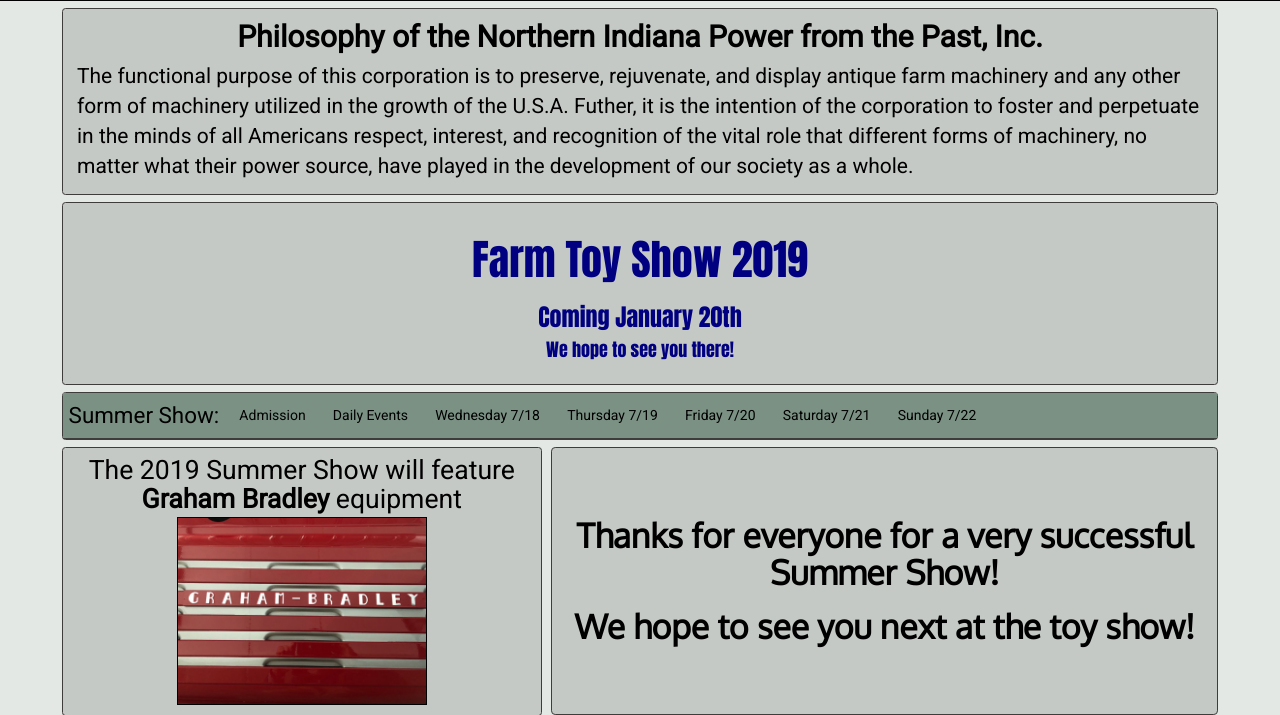
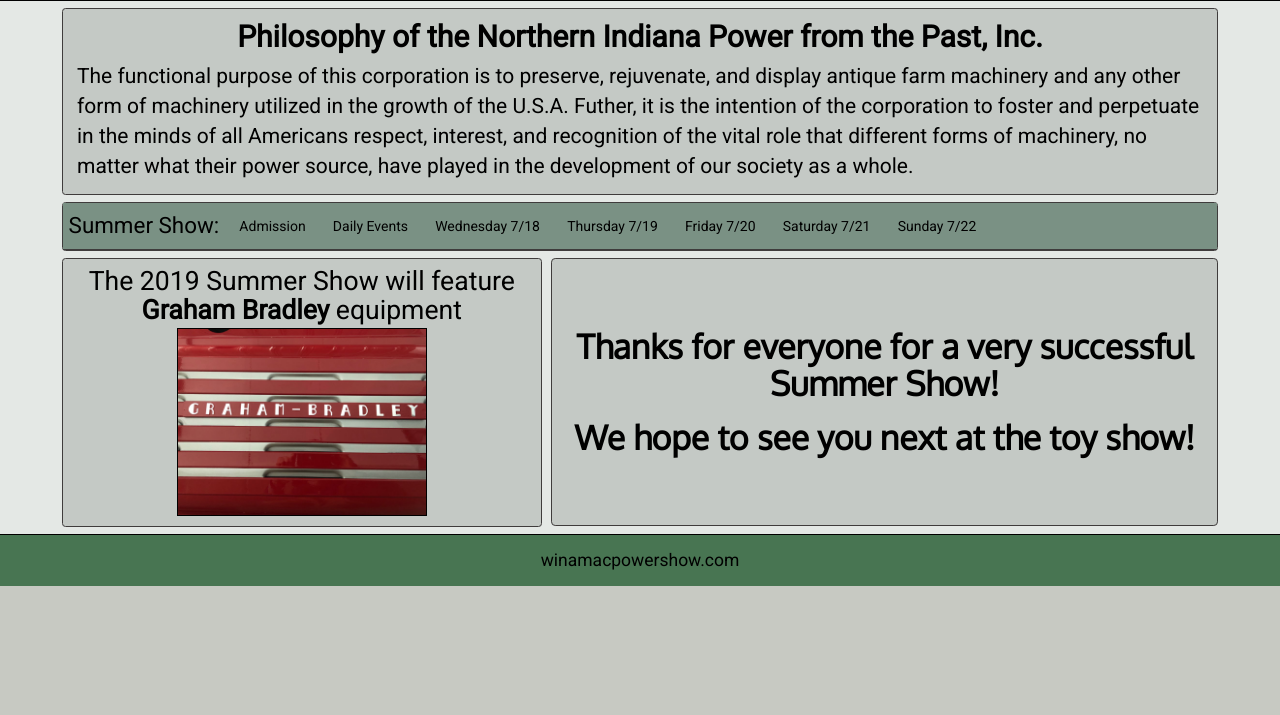
Before and after one commit to hckscripter6/winamacpowershow-flask, a Flask app: page / in a window 1280 px wide. Shown: the part 457-1172 px from the top of the page. After the commit the page ends 1043 px from the top, so only its background shows below. Run offline with Flask 2, Linux system fonts and the light colour scheme; data that the repository does not hold is empty; some libraries are stand-ins or nearby versions; some web fonts are replaced.

Commit message:
remove Farm tow show banner

```diff
--- a/templates/index.html
+++ b/templates/index.html
@@ -20,14 +20,6 @@ Winamac Power From The Past
 
 	<p>The functional purpose of this corporation is to preserve, rejuvenate, and display antique farm machinery and any other form of machinery utilized in the growth of the U.S.A. Futher, it is the intention of the corporation to foster and perpetuate in the minds of all Americans respect, interest, and recognition of the vital role that different forms of machinery, no matter what their power source, have played in the development of our society as a whole.</p>
 </div>
-
-<a href="{{ url_for('toy_show') }}">
-	<div class="toy-show-banner">
-		<h2>Farm Toy Show 2019</h2>
-		<h3>Coming January 20th</h3>
-		<h4>We hope to see you there!</h4>
-	</div>
-</a>
 
 {% if notification %}
 <div class="notification">
--- a/templates/toy_show.html
+++ b/templates/toy_show.html
@@ -31,8 +31,6 @@ Toy Show
 					<li><a href="{{ url_for('toy_vendor') }}">Table space rental</a>: Doris Smith - <br>Home: (574) 542-2330,<br> Cell: (574) 255-0381</li>
 
 					<!--<li>Advertising Contact: Steve Brown - 574-581-1110</li>-->
-
-					<li>Phone number for day of show - <br>(574) 225-1103</li>
 
 				</ul>
 			</div>
```
